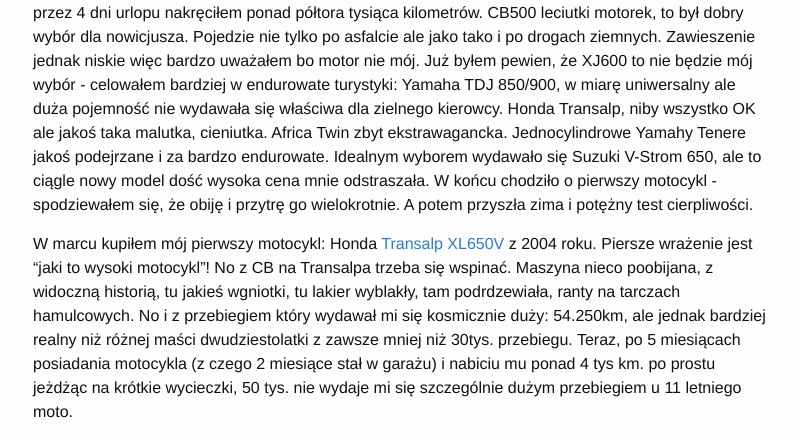
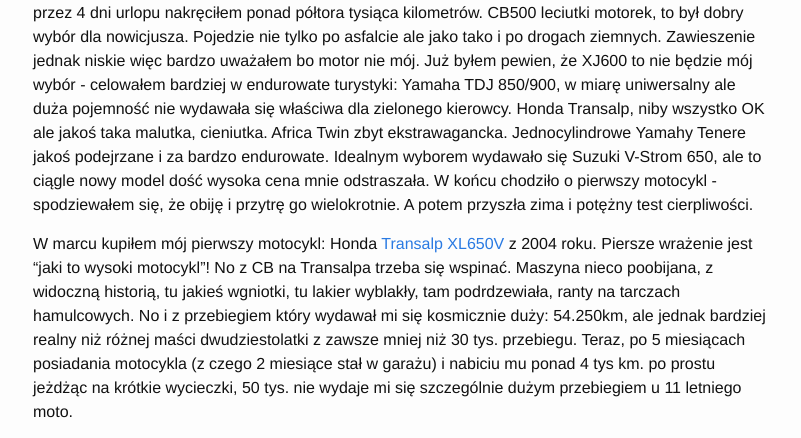
Before and after one commit to jkedra/jkedra.github.io, a Jekyll site: the page built from _posts/2015-03-27-new-transalp.md, in a window 1280 px wide and 900 px high, scrolled down 459 px. Shown: the part 280-718 px from the top of the window, without its empty margins (237-1038 px from the left). Built offline with Jekyll 4.4.1, drawn with Linux system fonts in a browser that asks for light colours; some of the changed text lies outside the part shown.

Commit message:
literówki

```diff
--- a/_posts/2015-03-27-new-transalp.md
+++ b/_posts/2015-03-27-new-transalp.md
@@ -47,7 +47,7 @@
 bardzo uważałem bo motor nie mój.
 Już byłem pewien, że XJ600 to nie będzie mój wybór - celowałem bardziej
 w endurowate turystyki: Yamaha TDJ 850/900, w miarę uniwersalny ale
-duża pojemność nie wydawała się właściwa dla zielnego kierowcy.
+duża pojemność nie wydawała się właściwa dla zielonego kierowcy.
 Honda Transalp, niby wszystko OK ale jakoś taka malutka, cieniutka.
 Africa Twin zbyt ekstrawagancka. Jednocylindrowe Yamahy Tenere
 jakoś podejrzane i za bardzo endurowate.
@@ -64,7 +64,7 @@
 tu lakier wyblakły, tam podrdzewiała, ranty na tarczach hamulcowych.
 No i z przebiegiem który wydawał mi się kosmicznie duży: 54.250km,
 ale jednak bardziej realny niż różnej maści dwudziestolatki
-z zawsze mniej niż 30tys. przebiegu.
+z zawsze mniej niż 30 tys. przebiegu.
 Teraz, po 5 miesiącach posiadania motocykla
 (z czego 2 miesiące stał w garażu) i nabiciu mu ponad 4 tys km.
 po prostu jeżdżąc na krótkie wycieczki, 50 tys.
```
